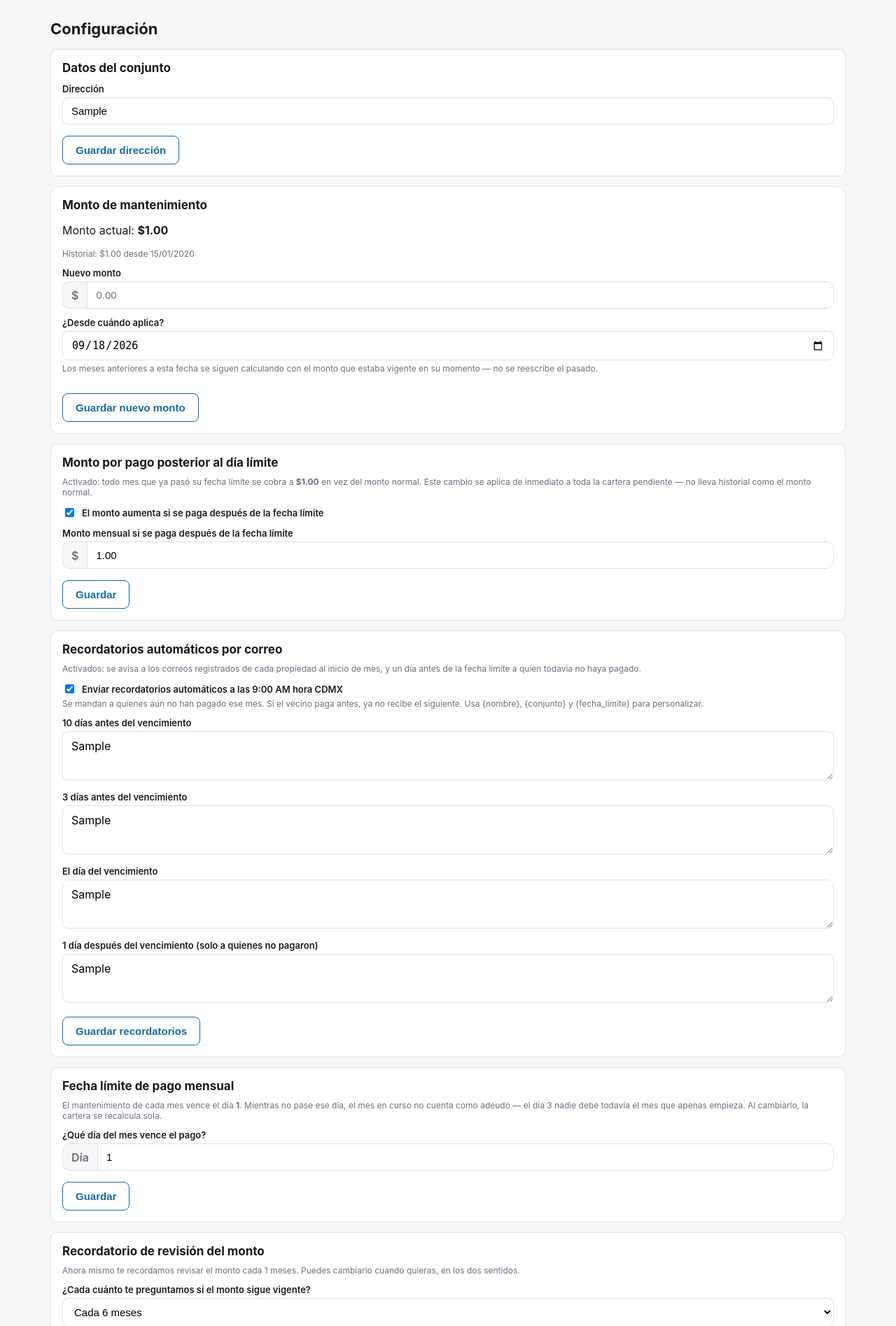
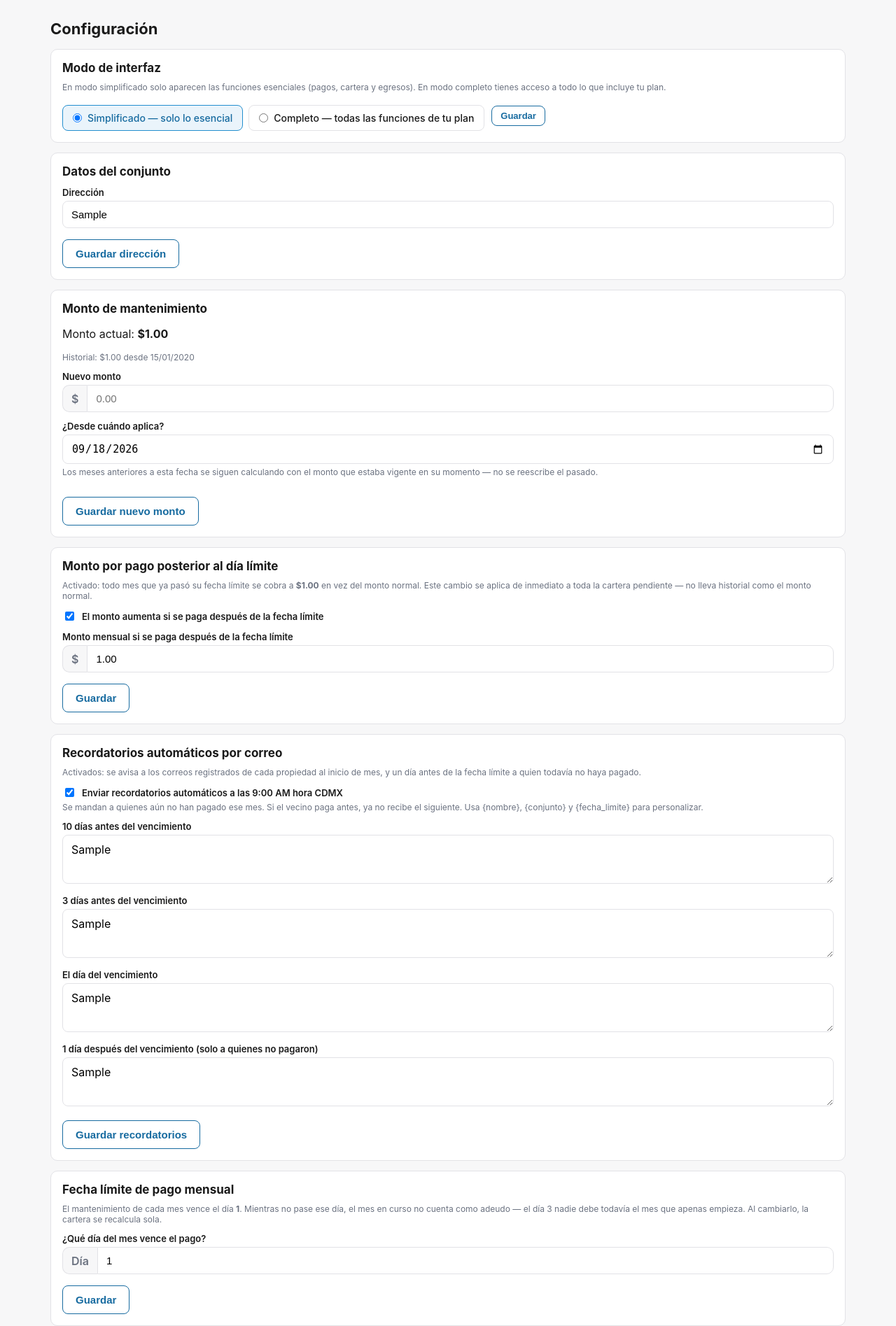
Before and after one commit to bitundbier-star/aii-mvp5-vista-previa, a FastAPI app: page /configuracion in a window 1280 px wide. Shown: the part 111-2006 px from the top of the page at 70% size. Run offline with FastAPI, Linux system fonts and the light colour scheme; the visitor is signed in with stand-in values (Sample User, id 1); tables that the repository leaves empty hold one stand-in row (values such as "Sample post").

Commit message:
Add files via upload

```diff
--- a/app/main.py
+++ b/app/main.py
@@ -1710,6 +1710,36 @@ async def stripe_webhook(request: Request, db: Session = Depends(get_db)):
     return {"ok": True}
 
 
+@app.post("/configuracion/modo-interfaz")
+def configuracion_modo_interfaz(
+    modo: str = Form("simplificado"),
+    conjunto=Depends(requerir_login),
+    db: Session = Depends(get_db),
+):
+    if not conjunto:
+        return RedirectResponse("/login", status_code=302)
+    if modo in ("simplificado", "completo"):
+        conjunto.modo_interfaz = modo
+        db.commit()
+    return RedirectResponse("/configuracion", status_code=302)
+
+
+@app.post("/bienvenida/elegir")
+def bienvenida_elegir(
+    modo: str = Form("simplificado"),
+    conjunto=Depends(requerir_login),
+    db: Session = Depends(get_db),
+):
+    """Guarda la elección de la pantalla de bienvenida y redirige al dashboard."""
+    if not conjunto:
+        return RedirectResponse("/login", status_code=302)
+    if modo in ("simplificado", "completo"):
+        conjunto.modo_interfaz = modo
+    conjunto.bienvenida_vista = True
+    db.commit()
+    return RedirectResponse("/dashboard", status_code=302)
+
+
 # ---------------------------------------------------------------------------
 # Recordatorios automáticos (llamado por el cron job de Render cada día)
 # ---------------------------------------------------------------------------
@@ -2820,6 +2850,18 @@ def configuracion_propiedad_nueva(
     if not conjunto:
         return RedirectResponse("/login", status_code=302)
 
+    # Verificar límite de propiedades según el plan
+    if not conjunto.puede_agregar_propiedad:
+        limite = conjunto.limite_propiedades
+        return RedirectResponse(
+            "/configuracion?error="
+            + urllib.parse.quote(
+                f"Has alcanzado el límite de {limite} propiedades del plan Básico. "
+                "Para registrar más propiedades actualiza tu plan."
+            ),
+            status_code=302,
+        )
+
     numero = (numero or "").strip() or siguiente_numero_propiedad(conjunto)
     repetido = any(
         (p.numero or "").strip().lower() == numero.lower() for p in conjunto.propiedades
--- a/app/templates/base.html
+++ b/app/templates/base.html
@@ -163,6 +163,32 @@ document.querySelectorAll('.saldo-bloque').forEach(function (bloque) {
 </script>
 
 <!-- =========================================================
+     BIENVENIDA — elección de modo de interfaz
+     Solo se muestra una vez, al entrar por primera vez.
+========================================================= -->
+{% if conjunto and not conjunto.bienvenida_vista %}
+<div id="bienvenida-overlay" style="position:fixed; inset:0; background:rgba(0,0,0,.55); z-index:9100; display:flex; align-items:center; justify-content:center;">
+  <div style="background:#fff; border-radius:14px; box-shadow:0 8px 48px rgba(0,0,0,.25); padding:36px 32px 28px; max-width:480px; width:92%; text-align:center;">
+    <div style="font-size:40px; margin-bottom:10px;">🏘️</div>
+    <h2 style="margin:0 0 8px; color:#176BA0; font-size:20px;">Bienvenido a AII</h2>
+    <p style="color:#555; font-size:15px; line-height:1.6; margin:0 0 22px;">¿Cómo prefieres empezar?</p>
+    <form method="post" action="/bienvenida/elegir" style="display:flex; flex-direction:column; gap:12px;">
+      <button type="submit" name="modo" value="simplificado"
+              style="background:#176BA0; color:#fff; border:none; border-radius:10px; padding:14px 20px; font-size:15px; font-weight:600; cursor:pointer; text-align:left;">
+        <div style="font-size:16px; margin-bottom:4px;">📋 Modo simplificado</div>
+        <div style="font-size:13px; font-weight:400; opacity:.9;">Solo lo esencial: registrar pagos, ver quién debe y controlar los gastos. Puedes activar más funciones cuando quieras.</div>
+      </button>
+      <button type="submit" name="modo" value="completo"
+              style="background:#f5f5f5; color:#176BA0; border:2px solid #176BA0; border-radius:10px; padding:14px 20px; font-size:15px; font-weight:600; cursor:pointer; text-align:left;">
+        <div style="font-size:16px; margin-bottom:4px;">🔧 Modo completo</div>
+        <div style="font-size:13px; font-weight:400; color:#555;">Acceso a todas las funciones de tu plan: {% if conjunto.plan_nombre == "alto" %}reportes, proyectos con IA, multas, bitácora, recordatorios y más.{% elif conjunto.plan_nombre == "medio" %}reportes, proyectos, recordatorios automáticos, bitácora y más.{% else %}reportes mensuales, gestión de proyectos, historial descargable y más.{% endif %}</div>
+      </button>
+    </form>
+  </div>
+</div>
+{% endif %}
+
+<!-- =========================================================
      RECORRIDO DE AYUDA
      Ventanita paso a paso que explica cada sección de la app.
      Se activa con el botón "? Ayuda" del menú.
--- a/app/templates/configuracion.html
+++ b/app/templates/configuracion.html
@@ -6,6 +6,18 @@
 {% if error %}<div class="aviso error-aviso">{{ error }}</div>{% endif %}
 {% if guardada %}<div class="aviso exito">Propiedad guardada.</div>{% endif %}
 {% if borrada %}<div class="aviso exito">Propiedad «{{ borrada }}» borrada.</div>{% endif %}
+
+<div class="card">
+  <h2 style="margin-top:0">Modo de interfaz</h2>
+  <p class="ayuda">En modo simplificado solo aparecen las funciones esenciales (pagos, cartera y egresos). En modo completo tienes acceso a todo lo que incluye tu plan.</p>
+  <form method="post" action="/configuracion/modo-interfaz" style="display:flex; gap:10px; flex-wrap:wrap; align-items:center;">
+    <div class="selector-opciones">
+      <label><input type="radio" name="modo" value="simplificado" {{ 'checked' if not conjunto.modo_interfaz == "completo" }}> Simplificado — solo lo esencial</label>
+      <label><input type="radio" name="modo" value="completo" {{ 'checked' if conjunto.modo_interfaz == "completo" }}> Completo — todas las funciones de tu plan</label>
+    </div>
+    <button type="submit" class="secundario pequeno" style="margin:0;">Guardar</button>
+  </form>
+</div>
 
 <div class="card">
   <h2 style="margin-top:0">Datos del conjunto</h2>
@@ -130,6 +142,15 @@
 
 <div class="card">
   <h2 style="margin-top:0">Propiedades</h2>
+  {% set limite_props = {"basico": 30, "medio": 80}.get(conjunto.plan_nombre) %}
+  {% if limite_props %}
+  <div class="aviso {{ 'error-aviso' if propiedades|selectattr('activo')|list|length >= limite_props else 'info' }}" style="margin-bottom:10px;">
+    {{ propiedades|selectattr('activo')|list|length }} de {{ limite_props }} propiedades registradas en tu plan Básico.
+    {% if propiedades|selectattr('activo')|list|length >= limite_props %}
+    Para registrar más propiedades actualiza tu plan.
+    {% endif %}
+  </div>
+  {% endif %}
   <p class="ayuda">
     {{ propiedades|length }} propiedad{{ 'es' if propiedades|length != 1 else '' }} registrada{{ 's' if propiedades|length != 1 else '' }}.
     {% if fichas_incompletas %}<strong class="saldo-debe">Faltan datos de {{ fichas_incompletas|length }}.</strong>{% endif %}
--- a/app/templates/egresos.html
+++ b/app/templates/egresos.html
@@ -56,7 +56,7 @@
       <option value="{{ clave }}" {{ 'selected' if previo.forma_pago == clave else '' }}>{{ etiqueta }}</option>
       {% endfor %}
     </select>
-    {{ campos_archivos() }}
+    {% if conjunto.modo_interfaz == "completo" %}{{ campos_archivos() }}{% endif %}
     <button type="submit">Registrar egreso</button>
   </form>
   <p class="ayuda">Cada egreso se avisa automáticamente al correo de la cuenta ({{ conjunto.cuenta_email }}) con sus archivos adjuntos, para que quede constancia de que alguien sacó dinero.</p>
--- a/app/templates/pago_nuevo.html
+++ b/app/templates/pago_nuevo.html
@@ -31,6 +31,7 @@
           <label>Concepto</label>
           <select name="concepto" class="sel-concepto" onchange="alternarProyecto(this); alternarDescripcion(this)">
             {% for clave, etiqueta in conceptos %}
+            {% if clave == "proyecto" and not conjunto.modo_completo %}{% continue %}{% endif %}
             <option value="{{ clave }}" {{ 'selected' if fila.concepto == clave else '' }}>{{ etiqueta }}</option>
             {% endfor %}
           </select>
```
Also changed, not shown: app/models.py (+42 -0 lines), app/templates/dashboard.html (+5 -3 lines).
